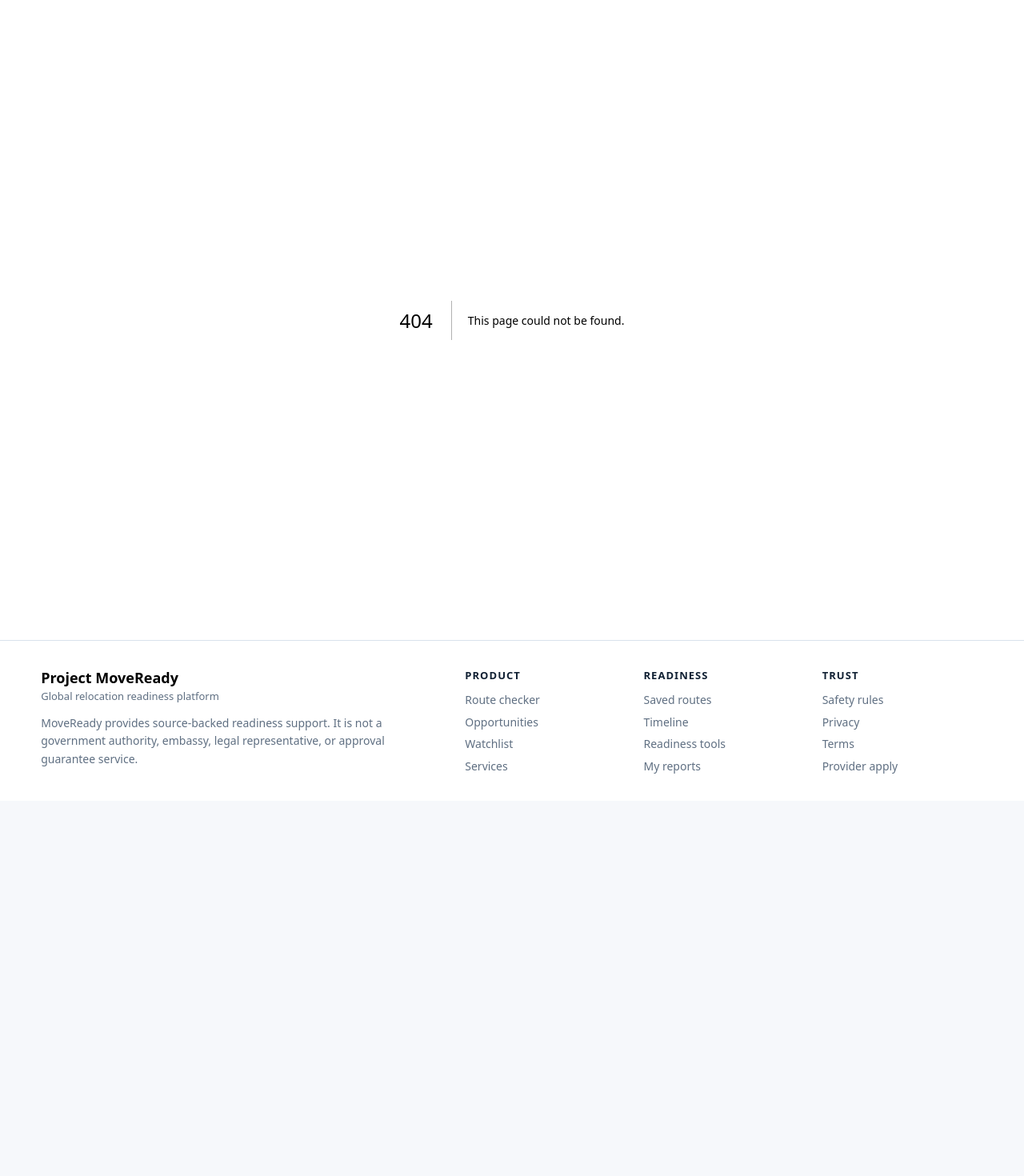
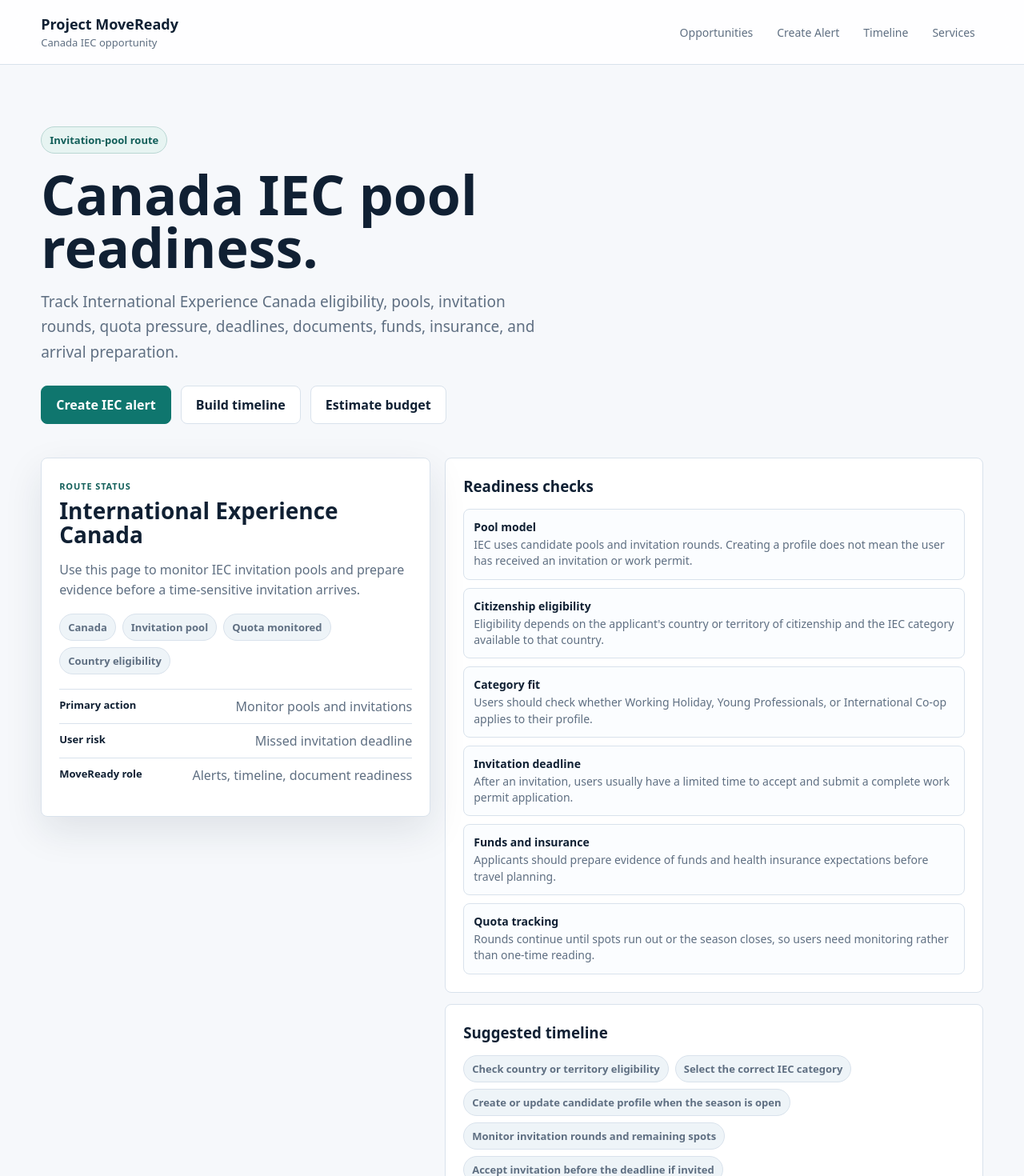
Before and after one commit to SirBM201/SirBM201-moveready-frontend, a Next.js app: page /opportunities/canada-iec in a window 1280 px wide. Before the commit this address had no page. Shown: the top 1470 px of the page at 80% size. Before the commit the page ends 1001 px from the top, so only its background shows below. Built offline with nearby package versions, Linux system fonts and the light colour scheme.

Commit message:
Add Canada IEC opportunity guide

```diff
--- /dev/null
+++ b/app/opportunities/canada-iec/page.tsx
@@ -0,0 +1,94 @@
+const checks = [
+  ["Pool model", "IEC uses candidate pools and invitation rounds. Creating a profile does not mean the user has received an invitation or work permit."],
+  ["Citizenship eligibility", "Eligibility depends on the applicant's country or territory of citizenship and the IEC category available to that country."],
+  ["Category fit", "Users should check whether Working Holiday, Young Professionals, or International Co-op applies to their profile."],
+  ["Invitation deadline", "After an invitation, users usually have a limited time to accept and submit a complete work permit application."],
+  ["Funds and insurance", "Applicants should prepare evidence of funds and health insurance expectations before travel planning."],
+  ["Quota tracking", "Rounds continue until spots run out or the season closes, so users need monitoring rather than one-time reading."],
+];
+
+const timeline = [
+  "Check country or territory eligibility",
+  "Select the correct IEC category",
+  "Create or update candidate profile when the season is open",
+  "Monitor invitation rounds and remaining spots",
+  "Accept invitation before the deadline if invited",
+  "Submit work permit application with required documents",
+  "Prepare insurance, funds evidence, travel plan, and arrival checklist",
+];
+
+export default function CanadaIECOpportunityPage() {
+  return (
+    <main className="page-shell">
+      <header className="topbar">
+        <a className="brand" href="/"><strong>Project MoveReady</strong><span>Canada IEC opportunity</span></a>
+        <nav className="nav" aria-label="Main navigation">
+          <a href="/opportunities">Opportunities</a>
+          <a href="/watchlist?type=opportunity&code=CA-IEC&title=Canada%20International%20Experience%20Canada">Create Alert</a>
+          <a href="/timeline">Timeline</a>
+          <a href="/services">Services</a>
+        </nav>
+      </header>
+
+      <section className="hero-band compact-hero">
+        <div className="hero-copy">
+          <span className="eyebrow">Invitation-pool route</span>
+          <h1>Canada IEC pool readiness.</h1>
+          <p className="lede">Track International Experience Canada eligibility, pools, invitation rounds, quota pressure, deadlines, documents, funds, insurance, and arrival preparation.</p>
+          <div className="actions">
+            <a className="btn primary" href="/watchlist?type=opportunity&code=CA-IEC&title=Canada%20International%20Experience%20Canada">Create IEC alert</a>
+            <a className="btn" href="/timeline">Build timeline</a>
+            <a className="btn" href="/budget-calculator">Estimate budget</a>
+          </div>
+        </div>
+      </section>
+
+      <section className="section no-top-pad">
+        <div className="route-detail-layout">
+          <aside className="route-detail-side">
+            <span className="overline">Route status</span>
+            <h2>International Experience Canada</h2>
+            <p>Use this page to monitor IEC invitation pools and prepare evidence before a time-sensitive invitation arrives.</p>
+            <div className="badge-row">
+              <span className="badge">Canada</span>
+              <span className="badge">Invitation pool</span>
+              <span className="badge">Quota monitored</span>
+              <span className="badge">Country eligibility</span>
+            </div>
+            <div className="route-metrics">
+              <div><strong>Primary action</strong><span>Monitor pools and invitations</span></div>
+              <div><strong>User risk</strong><span>Missed invitation deadline</span></div>
+              <div><strong>MoveReady role</strong><span>Alerts, timeline, document readiness</span></div>
+            </div>
+          </aside>
+
+          <div className="route-detail-main">
+            <section className="detail-section">
+              <h3>Readiness checks</h3>
+              <div className="mini-list">
+                {checks.map(([title, text]) => <div key={title}><strong>{title}</strong><span>{text}</span></div>)}
+              </div>
+            </section>
+
+            <section className="detail-section">
+              <h3>Suggested timeline</h3>
+              <div className="badge-row">
+                {timeline.map((item) => <span className="badge" key={item}>{item}</span>)}
+              </div>
+            </section>
+
+            <section className="detail-section">
+              <h3>Official links</h3>
+              <p>Confirm current pools, invitation rounds, country eligibility, and application instructions on Canada.ca before acting.</p>
+              <div className="actions">
+                <a className="btn primary" href="https://www.canada.ca/en/immigration-refugees-citizenship/services/work-canada/iec.html" target="_blank" rel="noreferrer">IEC overview</a>
+                <a className="btn" href="https://www.canada.ca/en/immigration-refugees-citizenship/services/work-canada/iec/rounds-invitations.html" target="_blank" rel="noreferrer">Rounds of invitations</a>
+                <a className="btn" href="https://www.canada.ca/en/immigration-refugees-citizenship/services/work-canada/iec/eligibility.html" target="_blank" rel="noreferrer">Check eligibility</a>
+              </div>
+            </section>
+          </div>
+        </div>
+      </section>
+    </main>
+  );
+}
```
